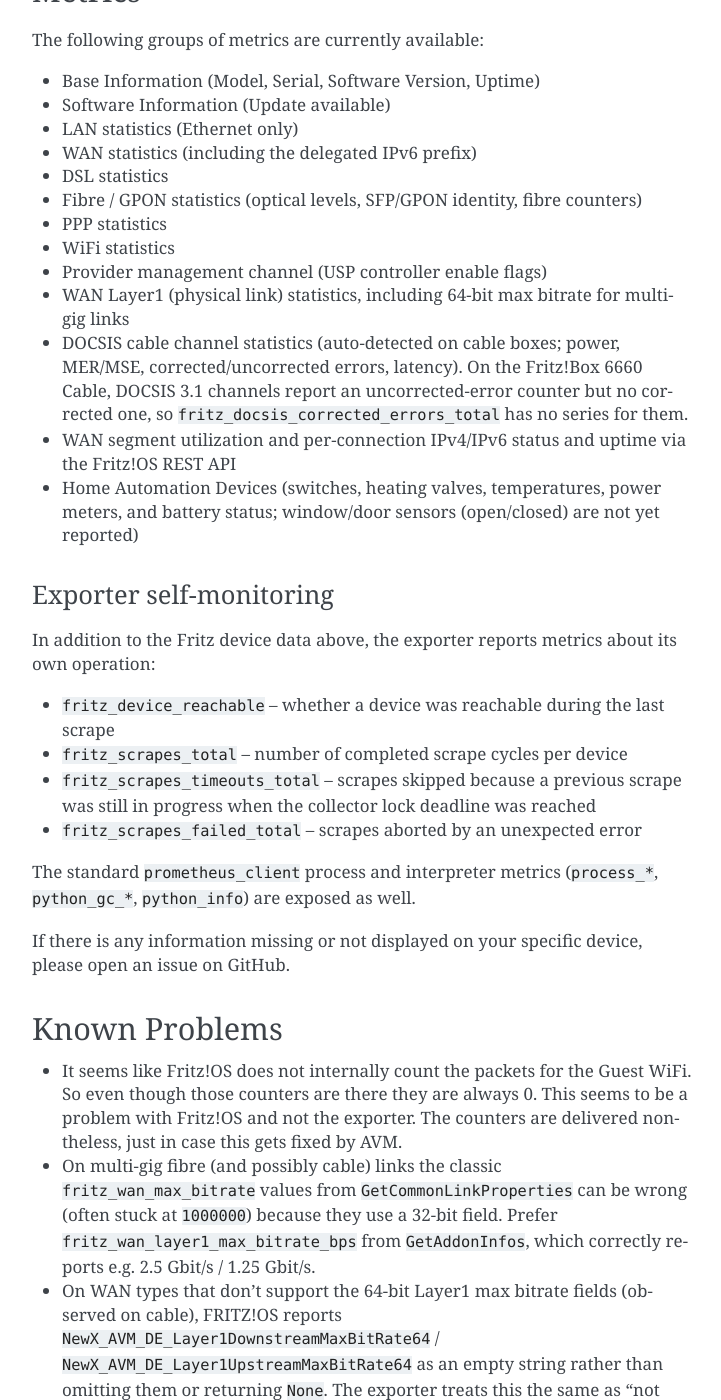
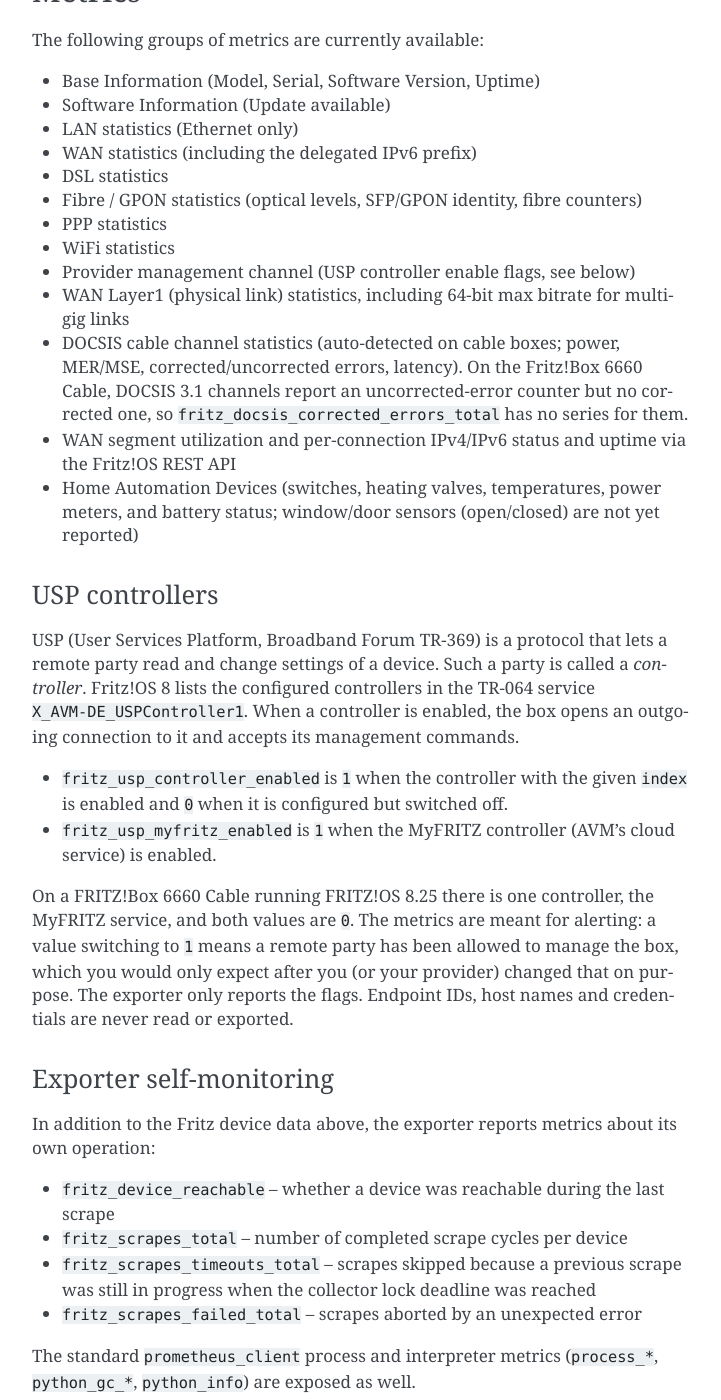
Before and after one commit to pdreker/fritz_exporter, a Sphinx documentation site: the page built from docs/index.rst, in a window 1280 px wide and 1400 px high, scrolled down 2560 px. Shown: the whole window, without its empty margins (388-1109 px from the left). Built offline with Sphinx 7.4.7, drawn with Linux system fonts in a browser that asks for light colours.

Commit message:
docs: explain USP controller metrics
Co-Authored-By: Claude Sonnet 5.5 <noreply@anthropic.com>

```diff
--- a/docs/index.rst
+++ b/docs/index.rst
@@ -62,11 +62,32 @@ The following groups of metrics are currently available:
 * Fibre / GPON statistics (optical levels, SFP/GPON identity, fibre counters)
 * PPP statistics
 * WiFi statistics
-* Provider management channel (USP controller enable flags)
+* Provider management channel (USP controller enable flags, see below)
 * WAN Layer1 (physical link) statistics, including 64-bit max bitrate for multi-gig links
 * DOCSIS cable channel statistics (auto-detected on cable boxes; power, MER/MSE, corrected/uncorrected errors, latency). On the Fritz!Box 6660 Cable, DOCSIS 3.1 channels report an uncorrected-error counter but no corrected one, so ``fritz_docsis_corrected_errors_total`` has no series for them.
 * WAN segment utilization and per-connection IPv4/IPv6 status and uptime via the Fritz!OS REST API
 * Home Automation Devices (switches, heating valves, temperatures, power meters, and battery status; window/door sensors (open/closed) are not yet reported)
+
+USP controllers
+^^^^^^^^^^^^^^^
+
+USP (User Services Platform, Broadband Forum TR-369) is a protocol that lets a
+remote party read and change settings of a device. Such a party is called a
+*controller*. Fritz!OS 8 lists the configured controllers in the TR-064 service
+``X_AVM-DE_USPController1``. When a controller is enabled, the box opens an
+outgoing connection to it and accepts its management commands.
+
+* ``fritz_usp_controller_enabled`` is ``1`` when the controller with the given
+  ``index`` is enabled and ``0`` when it is configured but switched off.
+* ``fritz_usp_myfritz_enabled`` is ``1`` when the MyFRITZ controller (AVM's cloud
+  service) is enabled.
+
+On a FRITZ!Box 6660 Cable running FRITZ!OS 8.25 there is one controller, the
+MyFRITZ service, and both values are ``0``. The metrics are meant for alerting:
+a value switching to ``1`` means a remote party has been allowed to manage the
+box, which you would only expect after you (or your provider) changed that on
+purpose. The exporter only reports the flags. Endpoint IDs, host names and
+credentials are never read or exported.
 
 Exporter self-monitoring
 ^^^^^^^^^^^^^^^^^^^^^^^^
```
